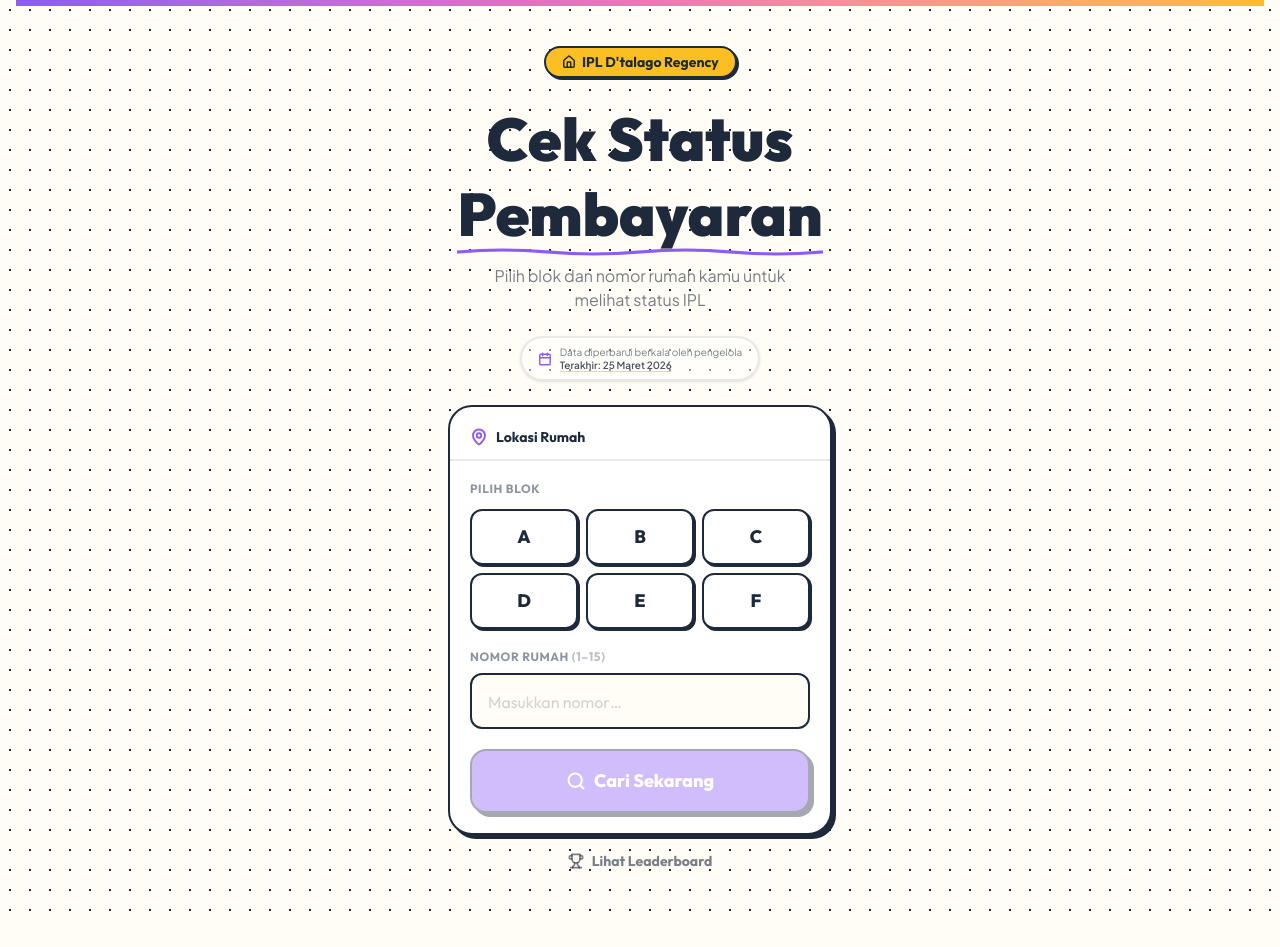
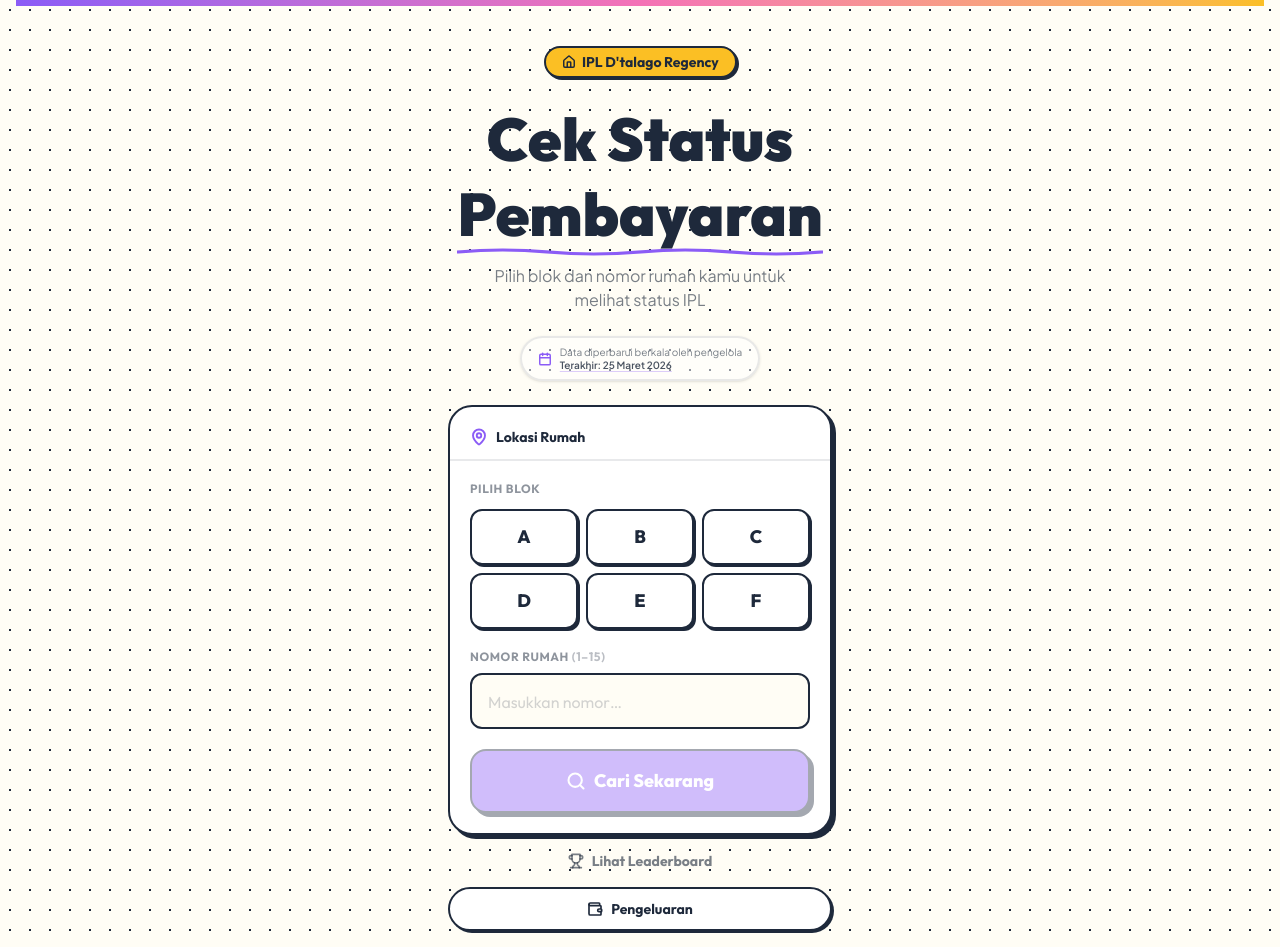
Before and after one commit to ihsansatriawan/catat-uang-warga, a React (Vite) app: page / in a window 1280 px wide. Shown: the top 947 px of the page. Before the commit the page ends 915 px from the top, so only its background shows below. Built offline with nearby package versions, Linux system fonts and the light colour scheme.

Commit message:
feat: add pengeluaran navigation link

```diff
--- a/src/components/SearchView.jsx
+++ b/src/components/SearchView.jsx
@@ -1,6 +1,6 @@
 import { useState } from 'react'
 import { Link } from 'react-router-dom'
-import { Search, Home, MapPin, Calendar, Trophy } from 'lucide-react'
+import { Search, Home, MapPin, Calendar, Trophy, Wallet } from 'lucide-react'
 import { getAvailableBlocks, getLastUpdated } from '../data/helpers'
 import { trackEvent } from '../utils/tracking'
 import { BLOCK_COLORS, BLOCK_COLORS_UNSELECTED } from '../data/constants'
@@ -185,6 +185,23 @@ export default function SearchView({ onSearch }) {
           </Link>
         </div>
 
+        {/* Pengeluaran link */}
+        <div className="mt-3 animate-fade-in stagger-4 w-full max-w-sm">
+          <Link
+            to="/pengeluaran"
+            className="flex items-center justify-center gap-2 w-full
+              bg-white text-slate-dark font-heading font-bold
+              border-2 border-slate-dark rounded-full px-5 py-2.5
+              shadow-hard-sm text-sm
+              hover:translate-x-[-1px] hover:translate-y-[-1px] hover:shadow-hard
+              active:translate-x-0 active:translate-y-0 active:shadow-none
+              transition-all duration-150"
+          >
+            <Wallet size={16} strokeWidth={2.5} />
+            Pengeluaran
+          </Link>
+        </div>
+
       </div>
 
       {/* Bottom safe area spacer */}
```
